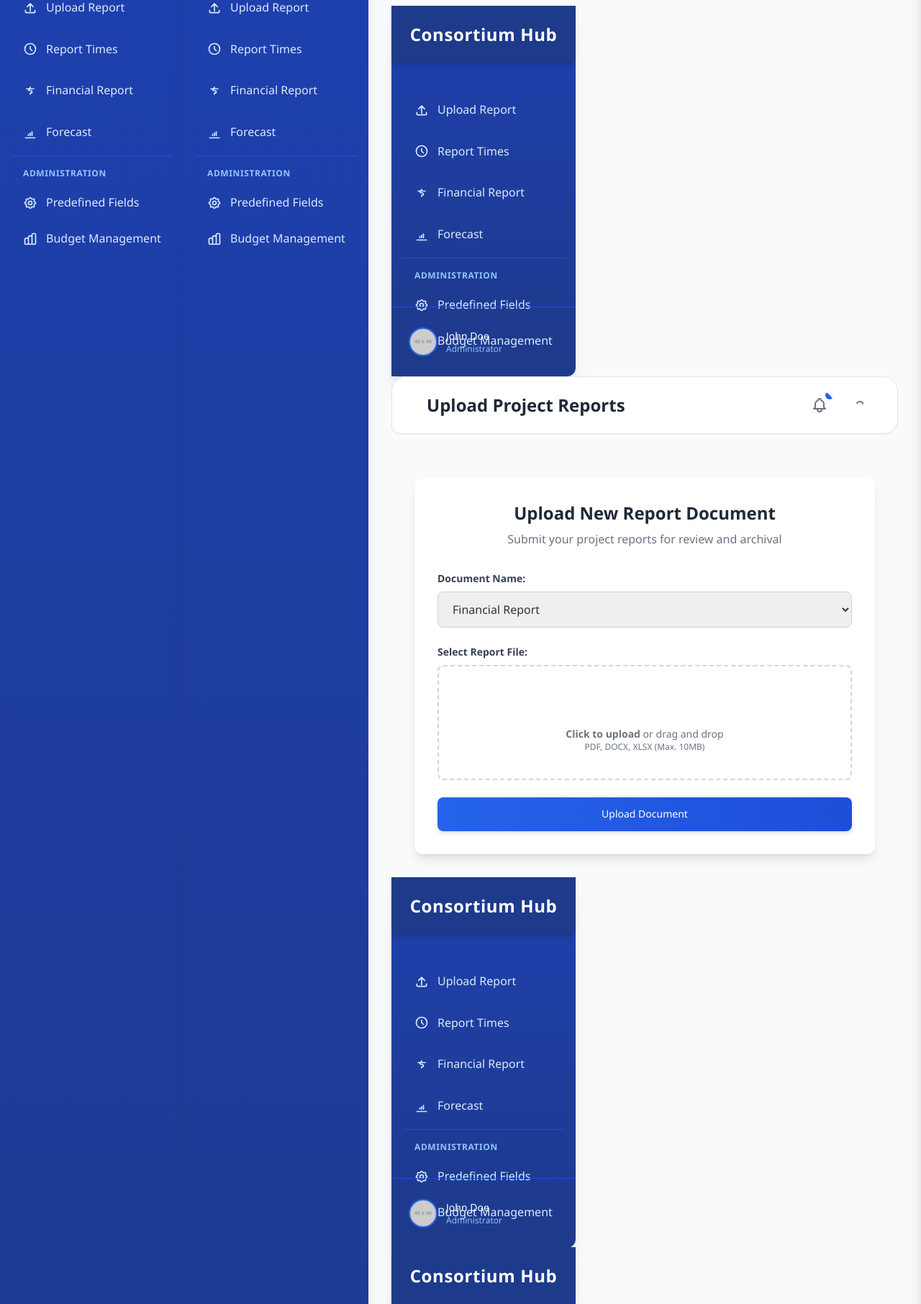
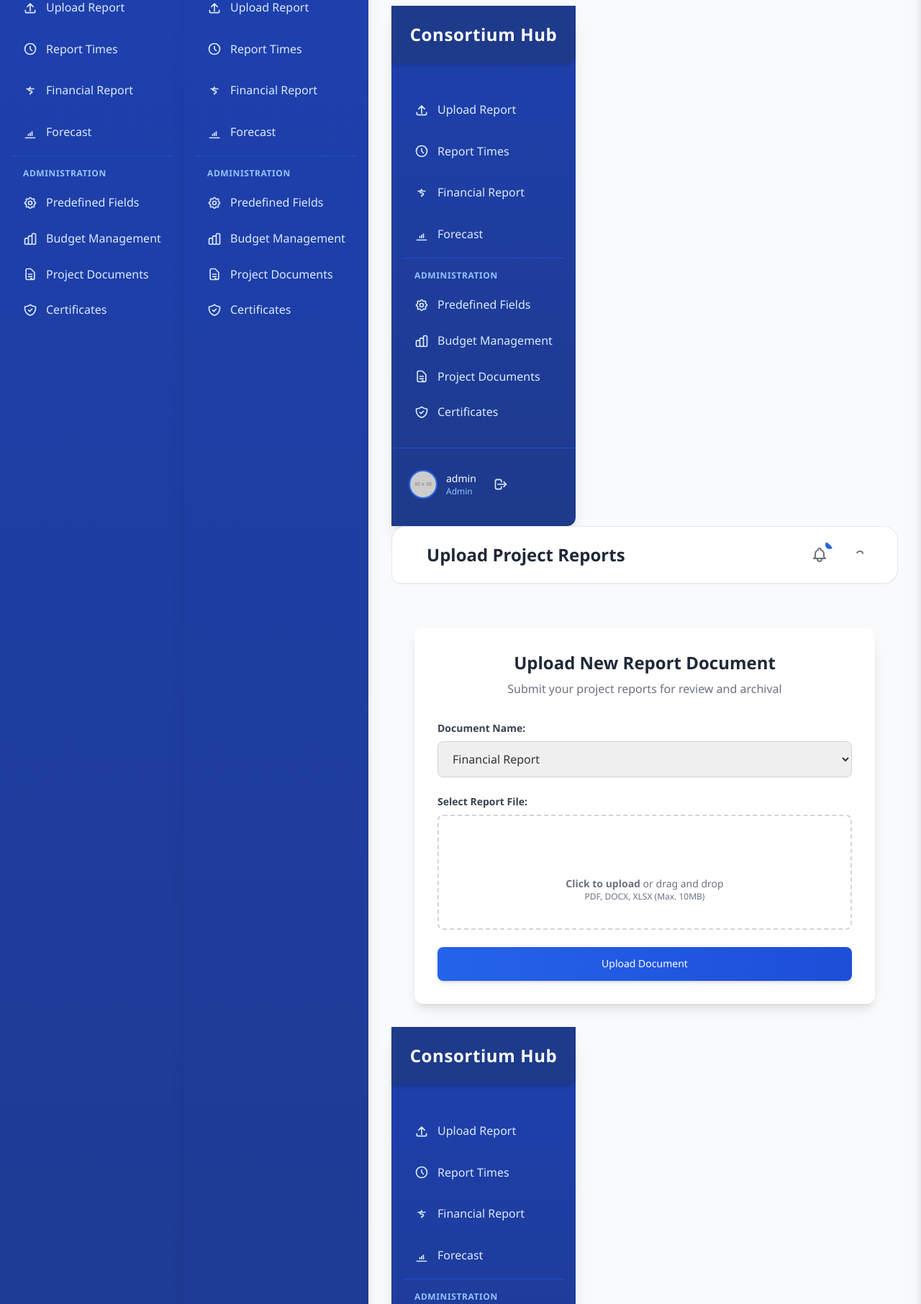
Before and after one commit to muhamedd823/Consortiumhub, a PHP site: page /Consortium/index.php in a window 1280 px wide. Shown: the part 134-1946 px from the top of the page at 72% size. Run offline with PHP 8.4, Linux system fonts and the light colour scheme; a user stored in the database is signed in; data comes from the database, SQL or seed files in the repository; grey boxes labelled with a size stand in for pictures from a placeholder-image service; data that the repository does not hold is empty; some libraries are stand-ins or nearby versions.

Commit message:
Update sidebar.php

```diff
--- a/sidebar.php
+++ b/sidebar.php
@@ -1,14 +1,14 @@
 <!-- Sidebar -->
 <aside id="sidebar"
-    class="sidebar-fixed fixed inset-y-0 left-0 z-30 bg-gradient-to-b from-primary-800 to-primary-900 text-white transform -translate-x-full transition-transform duration-300 ease-in-out lg:translate-x-0 lg:static lg:inset-0 rounded-br-xl shadow-xl">
+    class="sidebar-fixed fixed inset-y-0 left-0 z-50 bg-gradient-to-b from-primary-800 to-primary-900 text-white transform -translate-x-full transition-transform duration-300 ease-in-out lg:translate-x-0 lg:static lg:inset-0 rounded-br-xl shadow-xl flex flex-col w-64 lg:w-64">
 
     <!-- Header -->
-    <div class="flex items-center justify-center h-20 bg-primary-900 rounded-br-xl shadow-md">
+    <div class="flex items-center justify-center h-20 bg-primary-900 rounded-br-xl shadow-md flex-shrink-0">
         <h1 class="text-2xl font-bold tracking-wide">Consortium Hub</h1>
     </div>
 
     <!-- Navigation -->
-    <nav class="flex-1 px-4 py-6 space-y-2 mt-4">
+    <nav class="flex-1 px-4 py-6 space-y-2 mt-4 overflow-y-auto">
 
         <!-- Upload Report -->
         <a href="upload_report_section.php"
@@ -75,19 +75,51 @@
                 </svg>
                 <span class="group-hover:text-white">Budget Management</span>
             </a>
+
+            <!-- Admin - Project Documents -->
+            <a href="admin_project_documents.php"
+                class="flex items-center w-full px-4 py-3 text-primary-100 rounded-lg hover:bg-primary-700 focus:outline-none focus:ring-2 focus:ring-primary-500 transition-all duration-200 group">
+                <svg class="w-5 h-5 mr-3 group-hover:text-white" fill="none" stroke="currentColor" viewBox="0 0 24 24">
+                    <path stroke-linecap="round" stroke-linejoin="round" stroke-width="2"
+                          d="M9 12h6m-6 4h6m2 5H7a2 2 0 01-2-2V5a2 2 0 012-2h5.586a1 1 0 01.707.293l5.414 5.414a1 1 0 01.293.707V19a2 2 0 01-2 2h-2a2 2 0 01-2-2z"/>
+                </svg>
+                <span class="group-hover:text-white">Project Documents</span>
+            </a>
+
+            <!-- Admin - Certificates -->
+            <a href="admin_certificates.php"
+                class="flex items-center w-full px-4 py-3 text-primary-100 rounded-lg hover:bg-primary-700 focus:outline-none focus:ring-2 focus:ring-primary-500 transition-all duration-200 group">
+                <svg class="w-5 h-5 mr-3 group-hover:text-white" fill="none" stroke="currentColor" viewBox="0 0 24 24">
+                    <path stroke-linecap="round" stroke-linejoin="round" stroke-width="2"
+                          d="M9 12l2 2 4-4m5.618-4.016A11.955 11.955 0 0112 2.944a11.955 11.955 0 01-8.618 3.04A12.02 12.02 0 003 9c0 5.591 3.824 10.29 9 11.622 5.176-1.332 9-6.03 9-11.622 0-1.042-.133-2.052-.382-3.016z"/>
+                </svg>
+                <span class="group-hover:text-white">Certificates</span>
+            </a>
         </div>
         <?php endif; ?>
     </nav>
 
     <!-- User Section -->
-    <div class="absolute bottom-0 w-full p-4 border-t border-primary-700">
+    <div class="flex-shrink-0 p-4 border-t border-primary-700 pb-6">
         <div class="flex items-center px-2 py-3">
             <img class="w-10 h-10 rounded-full border-2 border-primary-600"
-                src="https://placehold.co/40x40/1e40af/ffffff?text=JD" alt="User Avatar">
-            <div class="ml-3">
-                <p class="text-sm font-medium text-white">John Doe</p>
-                <p class="text-xs text-primary-300">Administrator</p>
+                src="https://placehold.co/40x40/1e40af/ffffff?text=<?php echo isset($_SESSION['username']) ? substr($_SESSION['username'], 0, 2) : 'U'; ?>" alt="User Avatar">
+            <div class="ml-3 flex-1">
+                <?php if (isset($_SESSION['username'])): ?>
+                    <p class="text-sm font-medium text-white"><?php echo htmlspecialchars($_SESSION['username']); ?></p>
+                    <p class="text-xs text-primary-300"><?php echo isset($_SESSION['role']) ? ucfirst($_SESSION['role']) : 'User'; ?></p>
+                <?php else: ?>
+                    <p class="text-sm font-medium text-white">Guest</p>
+                    <p class="text-xs text-primary-300">User</p>
+                <?php endif; ?>
             </div>
+            <?php if (isset($_SESSION['username'])): ?>
+                <a href="logout.php" class="ml-2 text-primary-300 hover:text-white">
+                    <svg class="w-5 h-5" fill="none" stroke="currentColor" viewBox="0 0 24 24">
+                        <path stroke-linecap="round" stroke-linejoin="round" stroke-width="2" d="M17 16l4-4m0 0l-4-4m4 4H7m6 4v1a3 3 0 01-3 3H6a3 3 0 01-3-3V7a3 3 0 013-3h4a3 3 0 013 3v1"></path>
+                    </svg>
+                </a>
+            <?php endif; ?>
         </div>
     </div>
 </aside>
```
